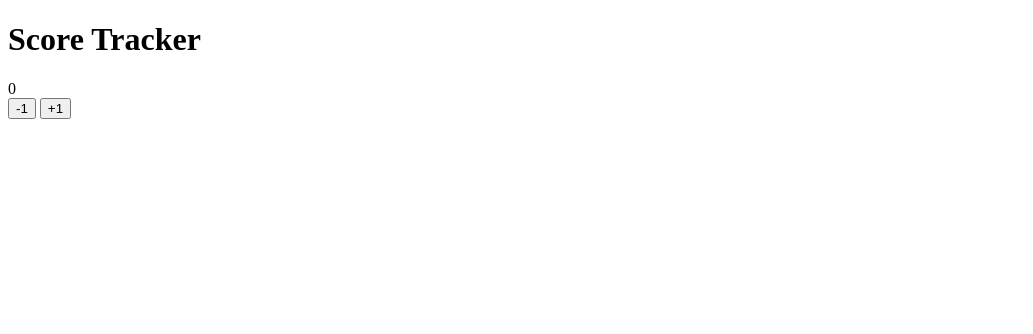
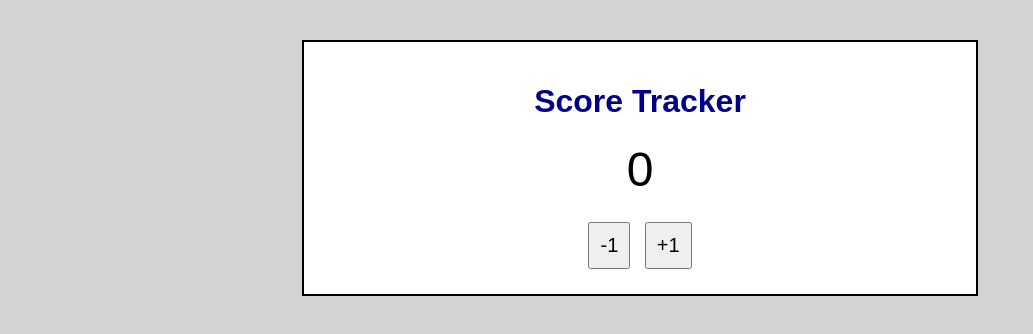
Before and after one commit to mparkcode/git_branch_solo_fsai, a plain HTML site: page index.html in a window 1280 px wide. Shown: the whole page, without its empty margins (0-1033 px from the left). Drawn offline with Linux system fonts and the light colour scheme.

Commit message:
add: add styles for project

```diff
--- a/assets/css/style.css
+++ b/assets/css/style.css
@@ -0,0 +1,29 @@
+body {
+    background-color: lightgray;
+    font-family: Arial, Helvetica, sans-serif;
+    text-align: center;
+}
+
+.container {
+    background-color: white;
+    width: 50%;
+    margin: 40px auto;
+    padding: 20px;
+    border: 2px solid black;
+}
+
+h1 {
+    color: darkblue;
+}
+
+.score {
+    font-size: 48px;
+    margin: 20px;
+}
+
+button {
+    font-size: 20px;
+    padding: 10px;
+    margin: 5px;
+    cursor: pointer;
+}
--- a/index.html
+++ b/index.html
@@ -4,7 +4,7 @@
     <meta charset="UTF-8">
     <meta name="viewport" content="width=device-width, initial-scale=1.0">
     <title>score tracker</title>
-
+    <link rel="stylesheet" href="assets/css/style.css">
 </head>
 <body>
 
```
